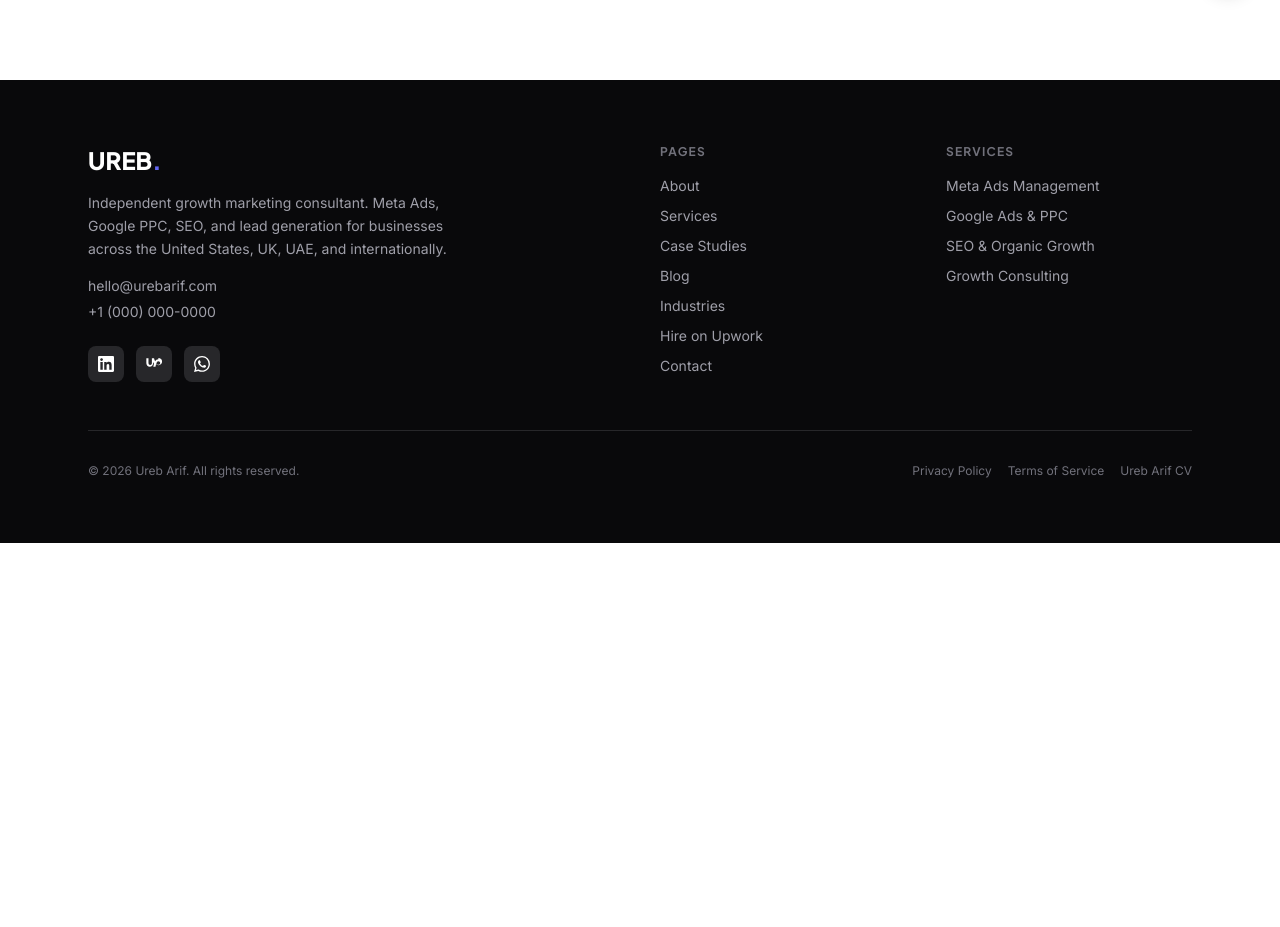
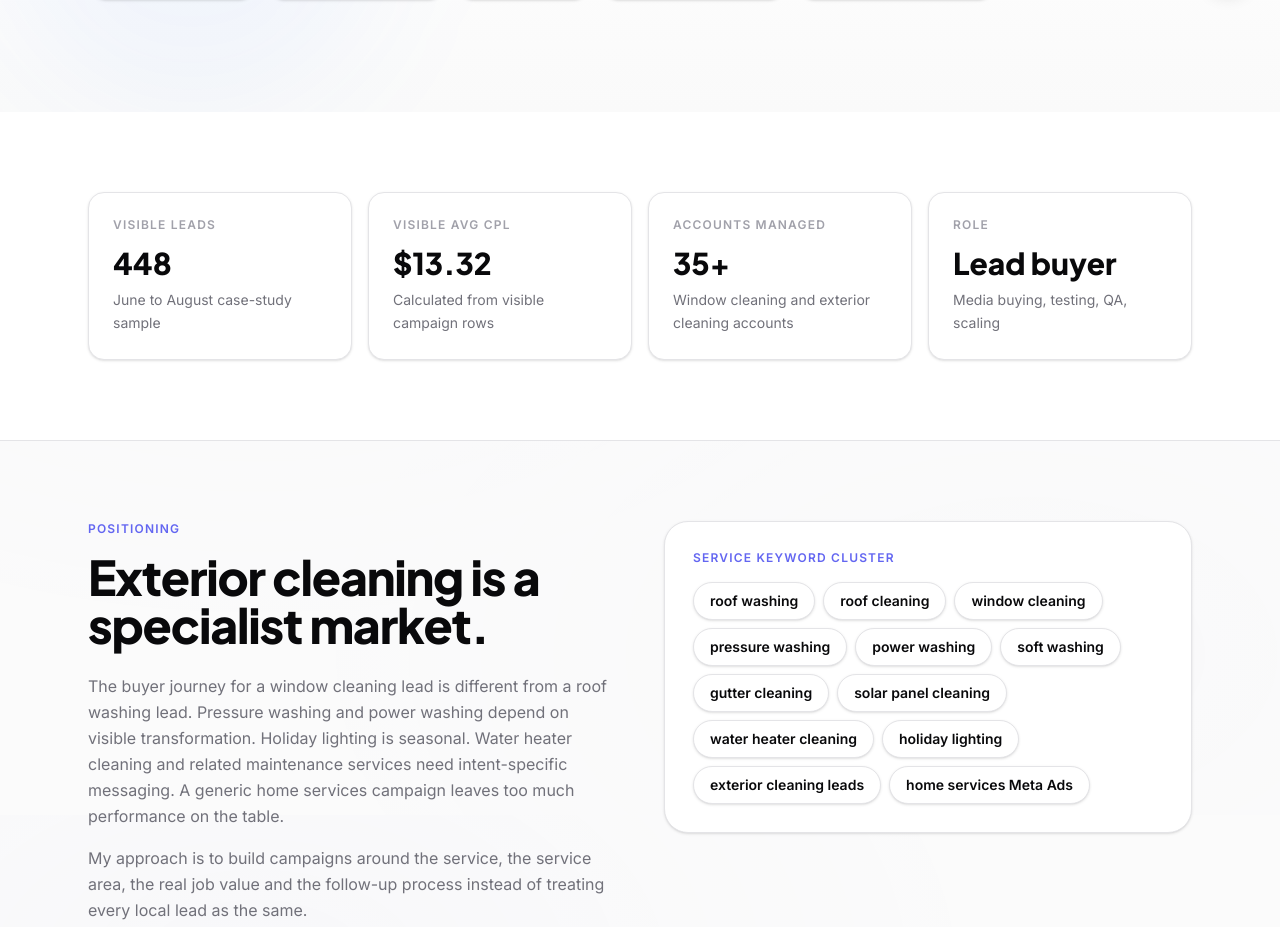
Before and after one commit to urebarif-ctrl/ureb-site, a Next.js app: page /industries/exterior-cleaning in a window 1280 px wide. Before the commit this address had no page. Shown: the part 785-1712 px from the top of the page. Before the commit the page ends 1328 px from the top, so only its background shows below. Built offline with nearby package versions, Linux system fonts and the light colour scheme.

Commit message:
Add exterior cleaning media buyer specialist hub page

```diff
--- /dev/null
+++ b/src/app/industries/exterior-cleaning/page.tsx
@@ -0,0 +1,86 @@
+import type { Metadata } from "next";
+import Link from "next/link";
+import { SITE_URL } from "@/lib/constants";
+import { ExteriorHero, ProofStats, CaseStudyCards, BlogCluster, RelatedExteriorLinks, ExteriorCta, PillCloud } from "@/components/exterior-cleaning-specialist";
+
+export const metadata: Metadata = {
+  title: "Exterior Cleaning Marketing Specialist | Meta Ads Media Buyer",
+  description: "Ureb Arif is a media buyer and growth specialist for exterior cleaning companies: roof washing, window cleaning, pressure washing, power washing, water heater cleaning, holiday lighting and home service lead generation.",
+  alternates: { canonical: `${SITE_URL}/industries/exterior-cleaning` },
+};
+
+const systems = [
+  ["Meta Ads lead generation", "Campaigns built around local service-area targeting, lead forms, creative testing, CPL control and qualified homeowner enquiries."],
+  ["Offer and creative testing", "Before-after visuals, seasonal hooks, urgent service offers, quote-led CTAs and proof-driven ad angles."],
+  ["Lead quality review", "Reporting that looks beyond form submissions and connects ads to useful enquiries, estimates and booked jobs where data is available."],
+  ["Multi-account execution", "Agency-side experience managing many exterior cleaning accounts across different local markets and service mixes."],
+];
+
+export default function ExteriorCleaningIndustryPage() {
+  return (
+    <main>
+      <ExteriorHero
+        eyebrow="Exterior cleaning marketing specialist"
+        title="Media Buyer and Growth Specialist for Exterior Cleaning Companies"
+        description="I help exterior cleaning businesses generate qualified local leads through Meta Ads, Google Ads strategy, service-area campaigns and practical campaign optimization. This includes roof washing, window cleaning, pressure washing, power washing, soft washing, water heater cleaning, holiday lighting, solar cleaning and related home services."
+      />
+
+      <section className="py-16 md:py-20 bg-white">
+        <div className="max-w-6xl mx-auto px-6">
+          <ProofStats />
+        </div>
+      </section>
+
+      <section className="py-16 md:py-20 bg-surface/70 border-y border-border">
+        <div className="max-w-6xl mx-auto px-6 grid lg:grid-cols-2 gap-12 items-start">
+          <div>
+            <p className="text-accent text-xs font-bold uppercase tracking-widest mb-4">Positioning</p>
+            <h2 className="font-[family-name:var(--font-jakarta)] text-3xl md:text-5xl font-extrabold tracking-tight">Exterior cleaning is a specialist market.</h2>
+            <p className="text-muted leading-relaxed mt-6">The buyer journey for a window cleaning lead is different from a roof washing lead. Pressure washing and power washing depend on visible transformation. Holiday lighting is seasonal. Water heater cleaning and related maintenance services need intent-specific messaging. A generic home services campaign leaves too much performance on the table.</p>
+            <p className="text-muted leading-relaxed mt-4">My approach is to build campaigns around the service, the service area, the real job value and the follow-up process instead of treating every local lead as the same.</p>
+          </div>
+          <div className="rounded-3xl bg-white border border-border p-7 shadow-sm">
+            <p className="text-accent text-xs font-bold uppercase tracking-widest mb-4">Service keyword cluster</p>
+            <PillCloud />
+          </div>
+        </div>
+      </section>
+
+      <section className="py-16 md:py-20 bg-white">
+        <div className="max-w-6xl mx-auto px-6">
+          <p className="text-accent text-xs font-bold uppercase tracking-widest mb-4">Growth system</p>
+          <h2 className="font-[family-name:var(--font-jakarta)] text-3xl md:text-5xl font-extrabold tracking-tight max-w-3xl">How I approach exterior cleaning lead generation.</h2>
+          <div className="grid md:grid-cols-2 gap-5 mt-10">
+            {systems.map(([title, desc]) => (
+              <div key={title} className="rounded-3xl border border-border bg-surface p-7">
+                <h3 className="font-[family-name:var(--font-jakarta)] text-2xl font-extrabold">{title}</h3>
+                <p className="text-muted leading-relaxed mt-4">{desc}</p>
+              </div>
+            ))}
+          </div>
+        </div>
+      </section>
+
+      <section className="py-16 md:py-20 bg-surface/70 border-y border-border">
+        <div className="max-w-6xl mx-auto px-6">
+          <p className="text-accent text-xs font-bold uppercase tracking-widest mb-4">Documented proof</p>
+          <h2 className="font-[family-name:var(--font-jakarta)] text-3xl md:text-5xl font-extrabold tracking-tight max-w-3xl mb-10">Case studies that support the specialist positioning.</h2>
+          <CaseStudyCards />
+        </div>
+      </section>
+
+      <section className="py-16 md:py-20 bg-white">
+        <div className="max-w-6xl mx-auto px-6">
+          <p className="text-accent text-xs font-bold uppercase tracking-widest mb-4">Supporting content</p>
+          <BlogCluster />
+          <div className="mt-10 flex flex-wrap gap-3">
+            <Link href="/services/exterior-cleaning-meta-ads" className="rounded-full bg-foreground text-white px-6 py-3 font-bold">Meta Ads for exterior cleaning</Link>
+            <Link href="/contact" className="rounded-full border border-border px-6 py-3 font-bold">Talk about your account</Link>
+          </div>
+        </div>
+      </section>
+      <RelatedExteriorLinks current="/industries/exterior-cleaning" />
+      <ExteriorCta />
+    </main>
+  );
+}
```
